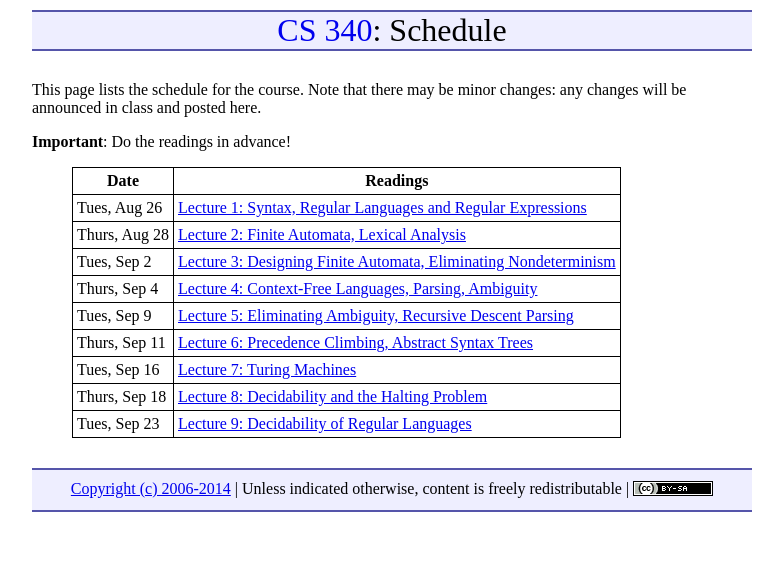
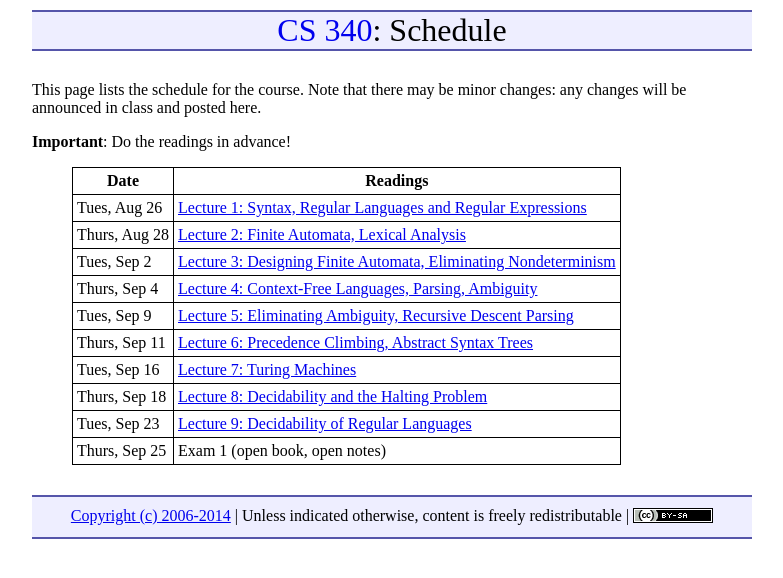
Before and after one commit to ycpcs/cs340-fall2014, a Jekyll site: the page built from schedule.md, in a window 1280 px wide. Shown: the top 578 px of the page, without its empty margins (248-1031 px from the left). Built offline with Jekyll 4.4.1, drawn with Linux system fonts in a browser that asks for light colours; nearby versions of some CDN libraries; Markdown is read by kramdown in place of the engine named in the settings.

Commit message:
put exam 1 on schedule

```diff
--- a/schedule.md
+++ b/schedule.md
@@ -18,3 +18,4 @@ This page lists the schedule for the course.  Note that there may be minor chang
 > Tues, Sep 16 | [Lecture 7: Turing Machines](lectures/lecture07.html)
 > Thurs, Sep 18 | [Lecture 8: Decidability and the Halting Problem](lectures/lecture08.html)
 > Tues, Sep 23 | [Lecture 9: Decidability of Regular Languages](lectures/lecture09.html)
+> Thurs, Sep 25 | Exam 1 (open book, open notes)
```
